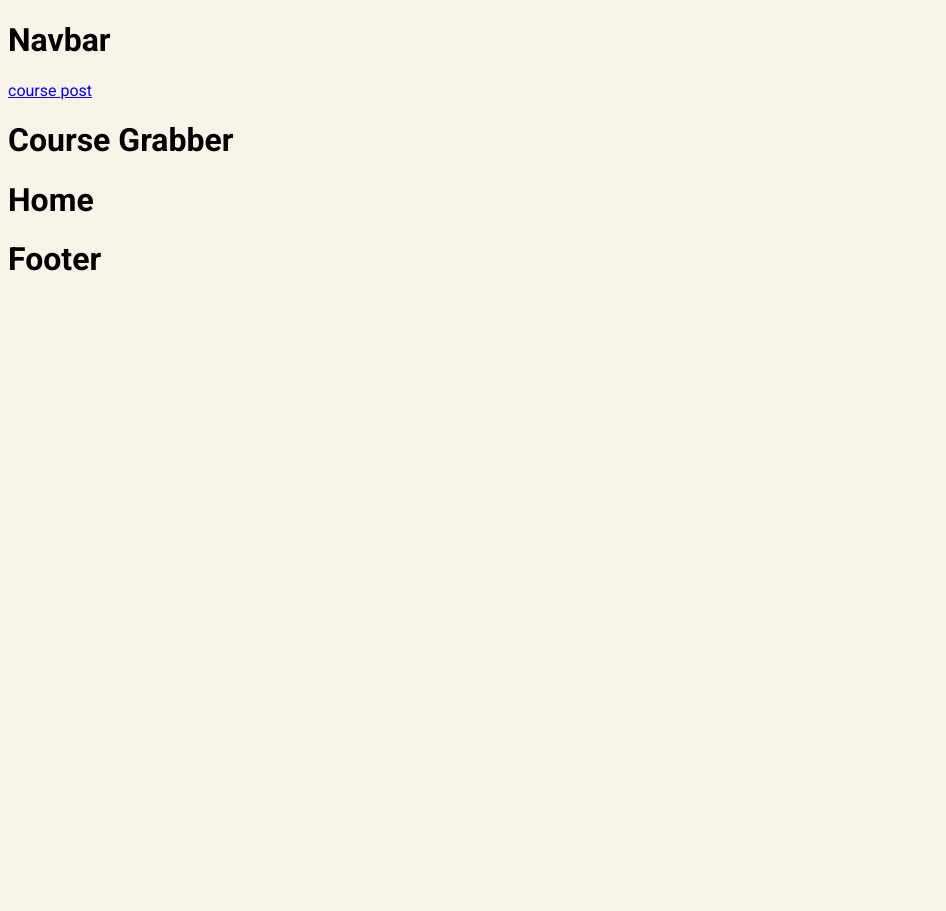
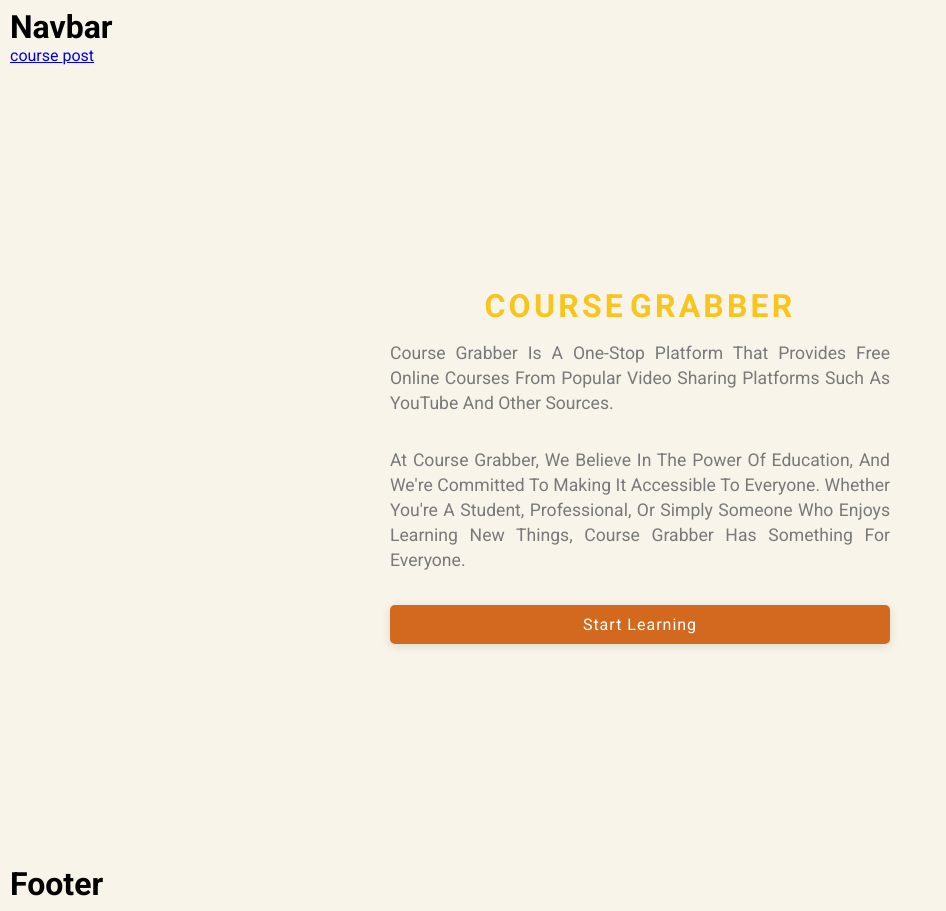
Before and after one commit to PrgVaibhav/course_grabber, a Next.js app: page / in a window 1280 px wide. Shown: the whole page, without its empty margins (0-946 px from the left). Before the commit the page ends 800 px from the top, so only its background shows below. Built offline with nearby package versions, Linux system fonts and the light colour scheme.

Commit message:
Initial commit

```diff
--- a/app/globals.css
+++ b/app/globals.css
@@ -1,4 +1,12 @@
 @import url('https://fonts.googleapis.com/css2?family=Roboto:wght@100;300;400;500;700&display=swap');
+
+*,
+*::before,
+*::after {
+  box-sizing: border-box;
+  margin: 0;
+  padding: 0;
+}
 
 :root {
   --body-font: 'Roboto', sans-serif;
@@ -9,4 +17,5 @@
 body {
   background-color: var(--bg-color);
   font-family: var(--body-font);
+  padding: 8px 10px;
 }
--- a/app/page.js
+++ b/app/page.js
@@ -4,8 +4,6 @@ import Main from "@/components/Main";
 export default function Home() {
   return (
     <main>
-      <h1>Course Grabber</h1>
-
       <Main />
     </main>
   );
--- a/components/Header.jsx
+++ b/components/Header.jsx
@@ -1,7 +1,30 @@
+import Link from "next/link";
+import styles from "../styles/header.module.css";
+
 export default function Header() {
   return (
-    <div>
-      <h1>Header</h1>
-    </div>
+    <section className={styles.header_container}>
+      {/* <div className={styles.header_wrapper}> */}
+      <div className={styles.header_title}>
+        <span className={styles.first_span}>Course</span>{" "}
+        <span className={styles.second_span}>Grabber</span>
+      </div>
+      <div className={styles.header_description}>
+        <p>
+          Course Grabber is a one-stop platform that provides free online
+          courses from popular video sharing platforms such as YouTube and other
+          sources.
+        </p>
+        <p>
+          At Course Grabber, we believe in the power of education, and we're
+          committed to making it accessible to everyone. Whether you're a
+          student, professional, or simply someone who enjoys learning new
+          things, Course Grabber has something for everyone.
+        </p>
+
+        <Link href="/course">Start Learning</Link>
+      </div>
+      {/* </div> */}
+    </section>
   );
 }
--- a/components/Main.jsx
+++ b/components/Main.jsx
@@ -1,7 +1,9 @@
+import Header from "./Header";
+
 export default function Main() {
   return (
     <div>
-      <h1>Home</h1>
+      <Header />
     </div>
   );
 }
--- a/styles/header.module.css
+++ b/styles/header.module.css
@@ -0,0 +1,89 @@
+.header_container {
+    display: flex;
+    flex-direction: column;
+    justify-content: center;
+    align-items: center;
+    min-height: 100vh;
+    gap: 1rem;
+}
+
+.header_title span {
+    font-size: 2rem;
+    font-weight: 700;
+    text-transform: uppercase;
+    letter-spacing: 0.2rem;
+}
+
+@keyframes color_change {
+    0% {
+        color: #f87d5b;
+    }
+
+
+    100% {
+        color: #f8c51c;
+    }
+}
+
+.first_span {
+    animation: color_change 5s infinite alternate;
+
+}
+
+.second_span {
+    animation: color_change 5s infinite alternate;
+    animation-delay: 1s;
+}
+
+
+
+
+.header_container .header_description {
+    max-width: 500px;
+    display: flex;
+    flex-direction: column;
+    gap: 2rem;
+}
+
+
+.header_description p {
+    font-size: 1.1rem;
+    font-weight: 400;
+    line-height: 25px;
+    text-transform: capitalize;
+    text-align: justify;
+    color: rgb(121, 121, 121);
+}
+
+.header_description p:last-child {}
+
+.header_description a {
+    text-decoration: none;
+    color: #fff;
+    max-width: 100%;
+    font-weight: 400;
+    transition: all 0.3s ease-in-out;
+    background-color: chocolate;
+    padding: 10px;
+    border-radius: 5px;
+    font-family: inherit;
+    letter-spacing: 1px;
+    box-shadow: rgba(99, 99, 99, 0.2) 0px 2px 8px 0px;
+    text-align: center;
+
+}
+
+.header_description a:hover {
+    transform: translate(5px, -5px);
+    box-shadow: 5px 5px 0px rgba(0, 0, 0, 0.8);
+}
+
+@media screen and (max-width: 768px) {
+    .header_title span {
+        font-size: 1.8rem;
+    }
+
+    .header_description p {
+        font-size: 1rem;
+    }
+}
```
